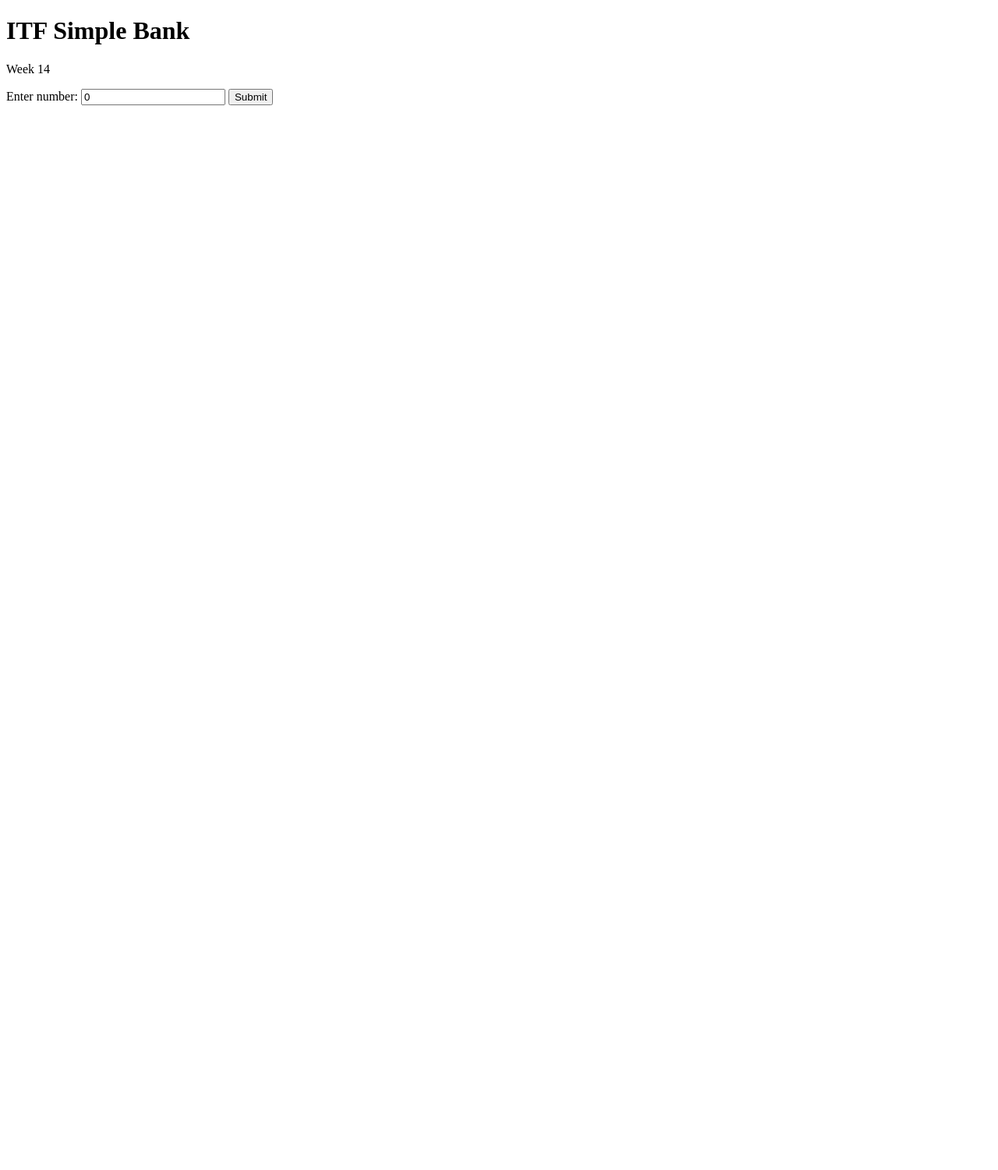
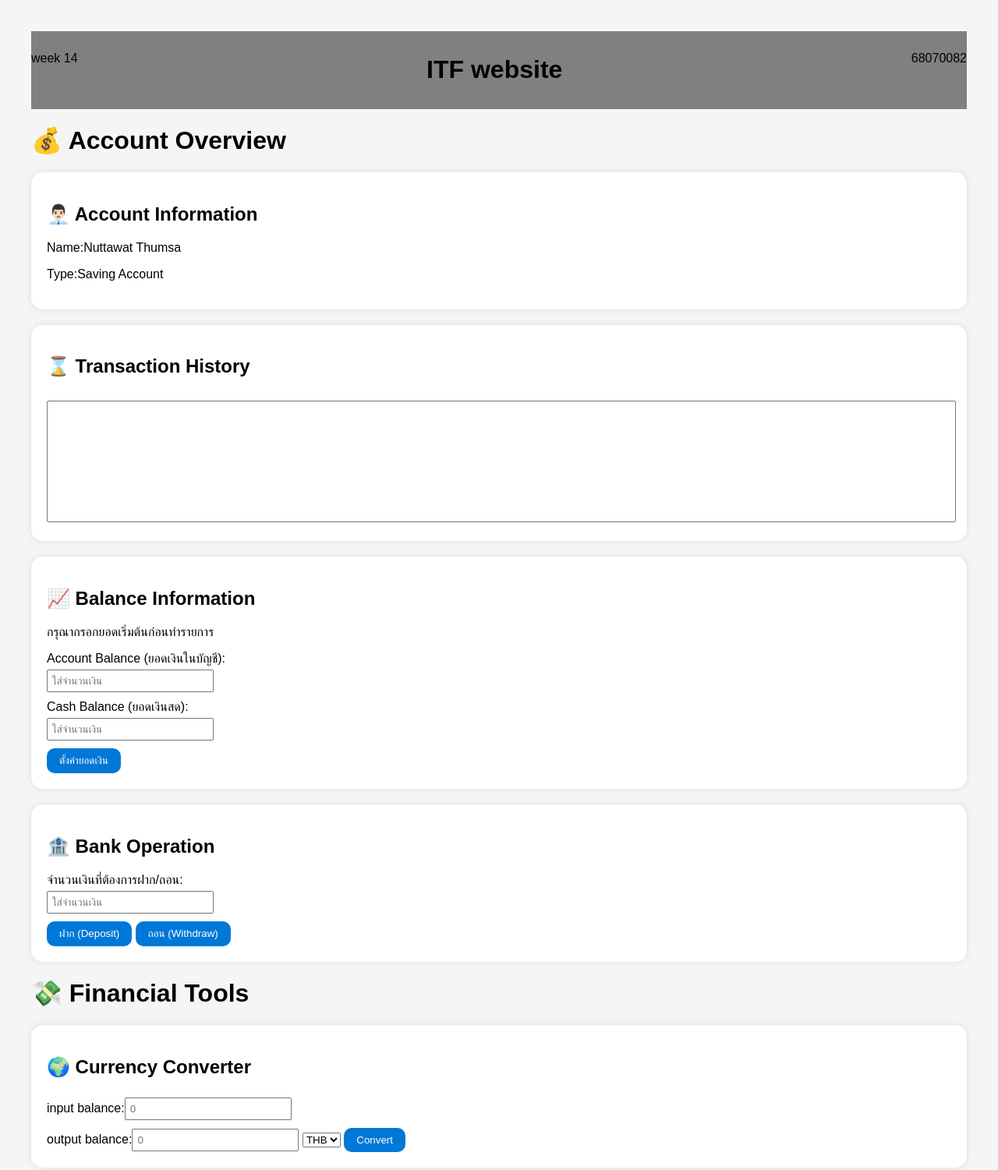
Before and after one commit to captainin3rdcompany/bank-tf, a plain HTML site: page index.html in a window 1280 px wide. Shown: the whole page at 78% size. Before the commit the page ends 800 px from the top, so only its background shows below. Drawn offline with Linux system fonts and the light colour scheme.

Commit message:
finish this week

```diff
--- a/index.html
+++ b/index.html
@@ -1,15 +1,165 @@
 <!DOCTYPE html>
-<html lang="en">
+<html lang="th">
 <head>
     <meta charset="UTF-8">
-    <meta name="viewport" content="width=device-width, initial-scale=1.0">
-    <title>ITF</title>
+    <title>Mini Bank Simulator</title>
+    <style>
+        body {
+            font-family: sans-serif;
+            margin: 40px;
+            background: #f5f5f5;
+        }
+        section {
+            background: #fff;
+            padding: 20px;
+            border-radius: 15px;
+            margin-bottom: 20px;
+            box-shadow: 0 0 8px rgba(0,0,0,0.1);
+        }
+        label { display: block; margin-top: 10px; }
+        input { padding: 5px; margin-top: 5px; width: 200px; }
+        button {
+            margin-top: 10px;
+            padding: 8px 16px;
+            border: none;
+            border-radius: 10px;
+            cursor: pointer;
+            background: #0078d7;
+            color: white;
+        }
+        textarea {
+            width: 100%;
+            height: 150px;
+            margin-top: 10px;
+            resize: none;
+        }
+    </style>
 </head>
 <body>
+    <link rel="stylesheet" href="style.css">
+    <div class="navbar">
+        <p>week 14</p>
+        <h1> ITF website</h1>
+        <p>68070082</p>
+    </div>
+    <h1>💰 Account Overview</h1>
+    <section>
+        <h2>👨🏻‍💼 Account Information</h2>
+        <p>Name:Nuttawat Thumsa</p>
+        <p>Type:Saving Account</p>
+    </section>
 
-    <h1>ITF Simple Bank</h1>
-    <p>Week 14</p>
-    Enter number: <input type="number" value="0">
-    <button onclick="add()"+1> Submit</button>
+    <section>
+        <h2>⌛ Transaction History</h2>
+        <textarea id="history" readonly></textarea>
+    </section>
+
+    <section>
+        <h2>📈 Balance Information</h2>
+        <p>กรุณากรอกยอดเริ่มต้นก่อนทำรายการ</p>
+
+        <label>Account Balance (ยอดเงินในบัญชี):</label>
+        <input type="number" id="accountBalance" placeholder="ใส่จำนวนเงิน">
+
+        <label>Cash Balance (ยอดเงินสด):</label>
+        <input type="number" id="cashBalance" placeholder="ใส่จำนวนเงิน">
+
+        <br>
+        <button onclick="setBalance()">ตั้งค่ายอดเงิน</button>
+    </section>
+
+    <section>
+        <h2>🏦 Bank Operation</h2>
+
+        <label>จำนวนเงินที่ต้องการฝาก/ถอน:</label>
+        <input type="number" id="operationAmount" placeholder="ใส่จำนวนเงิน">
+
+        <br>
+        <button onclick="deposit()">ฝาก (Deposit)</button>
+        <button onclick="withdraw()">ถอน (Withdraw)</button>
+    </section>
+
+    <h1>💸 Financial Tools</h1>
+    <section>
+        <h2>🌍 Currency Converter</h2>
+        input balance:<input type="number" placeholder="0"><br>
+        output balance:<input type="number" placeholder="0">
+        <select>
+            <option value="THB">THB</option>
+            <option value="US">US</option>
+        </select>
+        <button>Convert</button>
+    </section>
+
+<script>
+let accountBalance = 0;
+let cashBalance = 0;
+let initialized = false;
+
+function log(message) {
+    const history = document.getElementById("history");
+    const time = new Date().toLocaleTimeString();
+    history.value = `[${time}] ${message}\n` + history.value;
+}
+
+function setBalance() {
+    accountBalance = parseFloat(document.getElementById("accountBalance").value);
+    cashBalance = parseFloat(document.getElementById("cashBalance").value);
+
+    if (isNaN(accountBalance) || isNaN(cashBalance)) {
+        alert("กรุณากรอกยอดให้ครบทั้งสองช่อง");
+        return;
+    }
+
+    initialized = true;
+    log(`ตั้งค่า Account Balance = ${accountBalance.toFixed(2)} | Cash Balance = ${cashBalance.toFixed(2)}`);
+    alert("ตั้งค่ายอดเงินเริ่มต้นเรียบร้อย!");
+}
+
+function deposit() {
+    if (!initialized) {
+        alert("กรุณากรอกยอดเริ่มต้นก่อนทำรายการ!");
+        return;
+    }
+
+    const amount = parseFloat(document.getElementById("operationAmount").value);
+    if (isNaN(amount) || amount <= 0) {
+        alert("กรุณาใส่จำนวนเงินที่ถูกต้อง");
+        return;
+    }
+
+    if (cashBalance < amount) {
+        alert("ยอดเงินสดไม่เพียงพอสำหรับการฝาก!");
+        return;
+    }
+
+    cashBalance -= amount;
+    accountBalance += amount;
+    log(`ฝากเงิน ${amount.toFixed(2)} บาท | บัญชี: ${accountBalance.toFixed(2)} | เงินสด: ${cashBalance.toFixed(2)}`);
+}
+
+function withdraw() {
+    if (!initialized) {
+        alert("กรุณากรอกยอดเริ่มต้นก่อนทำรายการ!");
+        return;
+    }
+
+    const amount = parseFloat(document.getElementById("operationAmount").value);
+    if (isNaN(amount) || amount <= 0) {
+        alert("กรุณาใส่จำนวนเงินที่ถูกต้อง");
+        return;
+    }
+
+    if (accountBalance < amount) {
+        alert("ยอดเงินในบัญชีไม่เพียงพอสำหรับการถอน!");
+        return;
+    }
+
+    accountBalance -= amount;
+    cashBalance += amount;
+    log(`ถอนเงิน ${amount.toFixed(2)} บาท | บัญชี: ${accountBalance.toFixed(2)} | เงินสด: ${cashBalance.toFixed(2)}`);
+}
+</script>
+
 </body>
 </html>
--- /dev/null
+++ b/script.js
@@ -0,0 +1,3 @@
+let account = document.getElementById("Account").innerHTML
+let Cash = document.getElementById("Cash").innerHTML
+console.log(account)
--- /dev/null
+++ b/style.css
@@ -0,0 +1,7 @@
+.navbar {
+    background-color: grey;
+    overflow: hidden;
+    display: flex;
+    justify-content: space-between;
+    padding: 10px 0;
+  }
```
